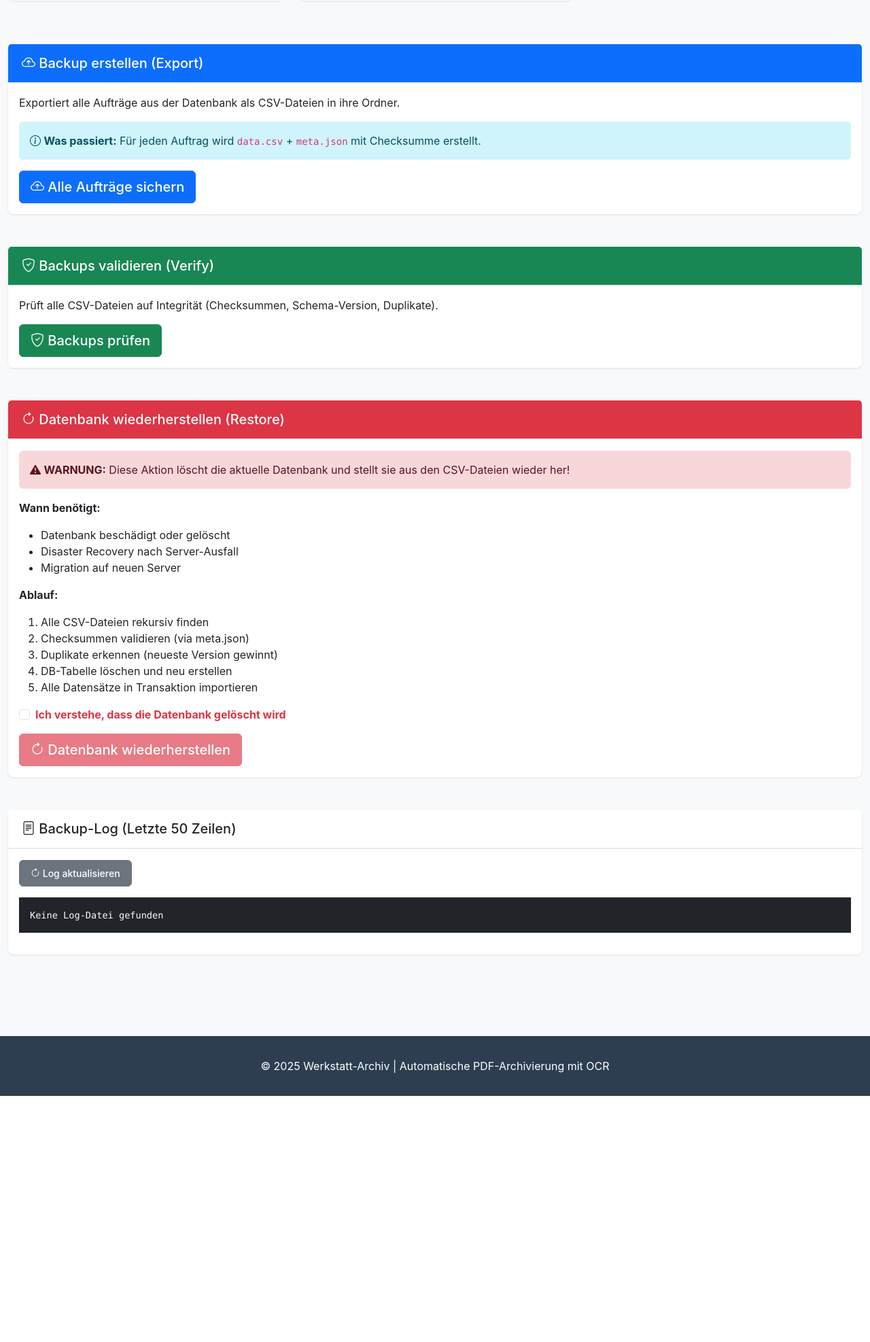
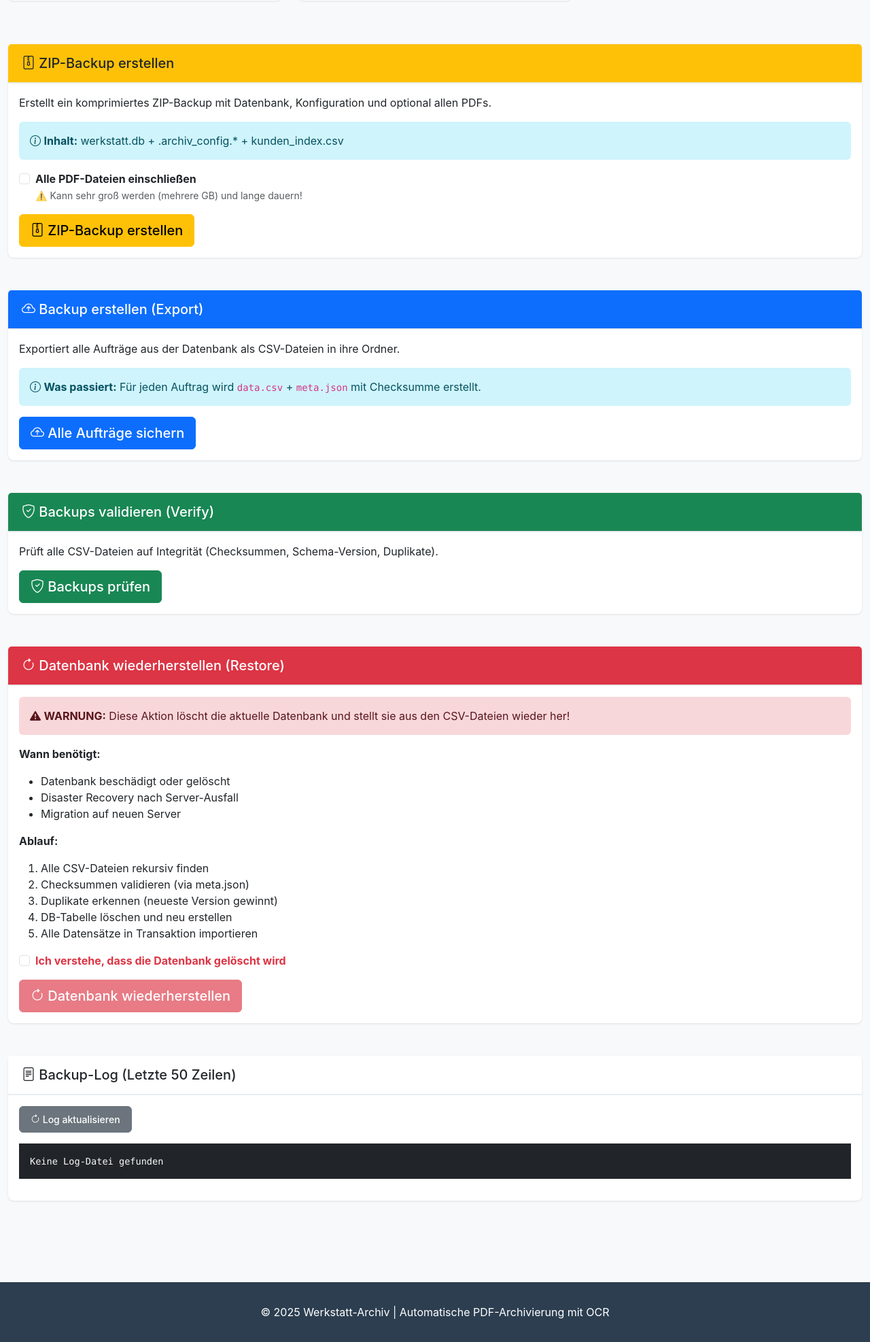
Before and after one commit to SHP-ART/WerkstattArchiv-V2, a Flask app: page /backup in a window 1280 px wide. Shown: the part 425-2399 px from the top of the page at 68% size. Before the commit the page ends 2037 px from the top, so only its background shows below. Run offline with Flask 3, Linux system fonts and the light colour scheme; some libraries are stand-ins or nearby versions.

Commit message:
Add: ZIP-Backup Button in Web-UI
- Neue Sektion 'ZIP-Backup erstellen' auf /backup Seite
- Checkbox für komplettes Archiv (mit Warnung)
- Progress-Anzeige während Backup-Erstellung
- API-Endpoint /api/backup/create-zip (POST)
  - Parameter: include_archive (bool)
  - Nutzt backup.create_backup() Modul
  - Cleanup alter Backups (behält 10 neueste)
  - Gibt Pfad, Filename und Größe zurück

Features:
- Erstellt werkstatt_backup_YYYY-MM-DD_HH-MM-SS.zip
- Inhalt: DB + Config + kunden_index.csv (+ optional PDFs)
- Warnung bei include_archive (kann GB groß werden)
- Erfolgs-/Fehlermeldungen mit Details

UI: Gelbe Warning-Card für ZIP-Backup oberhalb CSV-Export

```diff
--- a/templates/backup.html
+++ b/templates/backup.html
@@ -41,6 +41,49 @@
                 <h5 class="card-title mt-3">Letztes Backup</h5>
                 <p class="mb-0" id="last-backup">-</p>
                 <small class="text-muted">Zeitstempel</small>
+            </div>
+        </div>
+    </div>
+</div>
+
+<!-- ZIP Backup -->
+<div class="row mb-4">
+    <div class="col-lg-12">
+        <div class="card border-warning">
+            <div class="card-header bg-warning text-dark">
+                <h5 class="mb-0"><i class="bi bi-file-zip"></i> ZIP-Backup erstellen</h5>
+            </div>
+            <div class="card-body">
+                <p>Erstellt ein komprimiertes ZIP-Backup mit Datenbank, Konfiguration und optional allen PDFs.</p>
+
+                <div class="alert alert-info">
+                    <i class="bi bi-info-circle"></i>
+                    <strong>Inhalt:</strong> werkstatt.db + .archiv_config.* + kunden_index.csv
+                </div>
+
+                <div class="form-check mb-3">
+                    <input class="form-check-input" type="checkbox" id="include-archive-pdfs">
+                    <label class="form-check-label" for="include-archive-pdfs">
+                        <strong>Alle PDF-Dateien einschließen</strong>
+                        <br><small class="text-muted">⚠️ Kann sehr groß werden (mehrere GB) und lange dauern!</small>
+                    </label>
+                </div>
+
+                <div id="zip-backup-progress" class="mb-3" style="display: none;">
+                    <div class="d-flex justify-content-between mb-2">
+                        <span id="zip-backup-progress-text">Erstelle Backup...</span>
+                        <span id="zip-backup-progress-percent"></span>
+                    </div>
+                    <div class="progress" style="height: 25px;">
+                        <div id="zip-backup-progress-bar" class="progress-bar progress-bar-striped progress-bar-animated bg-warning" role="progressbar" style="width: 0%"></div>
+                    </div>
+                </div>
+
+                <div id="zip-backup-status" class="mb-3" style="display: none;"></div>
+
+                <button class="btn btn-warning btn-lg" id="btn-zip-backup" onclick="doZipBackup()">
+                    <i class="bi bi-file-zip"></i> ZIP-Backup erstellen
+                </button>
             </div>
         </div>
     </div>
@@ -215,6 +258,67 @@
             })
             .catch(function(e) {
                 document.getElementById('backup-log').textContent = 'Fehler beim Laden: ' + e;
+            });
+    }
+
+    function doZipBackup() {
+        var btn = document.getElementById('btn-zip-backup');
+        var progress = document.getElementById('zip-backup-progress');
+        var status = document.getElementById('zip-backup-status');
+        var includeArchive = document.getElementById('include-archive-pdfs').checked;
+
+        if (includeArchive && !confirm('Das Backup mit allen PDFs kann sehr groß werden (mehrere GB) und lange dauern!\n\nTrotzdem fortfahren?')) {
+            return;
+        }
+
+        btn.disabled = true;
+        btn.innerHTML = '<span class="spinner-border spinner-border-sm me-2"></span>Erstelle ZIP...';
+
+        progress.style.display = 'block';
+        status.style.display = 'none';
+
+        var progressText = document.getElementById('zip-backup-progress-text');
+        var progressBar = document.getElementById('zip-backup-progress-bar');
+
+        progressText.textContent = includeArchive ? 'Erstelle Vollbackup (kann lange dauern)...' : 'Erstelle Backup...';
+        progressBar.style.width = '30%';
+
+        fetch('/api/backup/create-zip', {
+            method: 'POST',
+            headers: { 'Content-Type': 'application/json' },
+            body: JSON.stringify({ include_archive: includeArchive })
+        })
+            .then(function(r) { return r.json(); })
+            .then(function(data) {
+                progressBar.style.width = '100%';
+
+                setTimeout(function() {
+                    progress.style.display = 'none';
+
+                    if (data.success) {
+                        status.style.display = 'block';
+                        status.className = 'alert alert-success';
+                        var sizeMB = (data.size_bytes / (1024 * 1024)).toFixed(2);
+                        status.innerHTML =
+                            '<i class="bi bi-check-circle"></i> <strong>ZIP-Backup erfolgreich erstellt!</strong><br>' +
+                            'Datei: <code>' + data.filename + '</code><br>' +
+                            'Größe: ' + sizeMB + ' MB<br>' +
+                            'Pfad: <code>' + data.path + '</code><br>' +
+                            'Inhalt: ' + (includeArchive ? 'DB + Config + PDFs' : 'DB + Config');
+                    } else {
+                        throw new Error(data.error || 'Unbekannter Fehler');
+                    }
+                }, 500);
+            })
+            .catch(function(e) {
+                progress.style.display = 'none';
+                status.style.display = 'block';
+                status.className = 'alert alert-danger';
+                status.innerHTML = '<i class="bi bi-x-circle"></i> <strong>Fehler:</strong> ' + e;
+            })
+            .finally(function() {
+                btn.disabled = false;
+                btn.innerHTML = '<i class="bi bi-file-zip"></i> ZIP-Backup erstellen';
             });
     }
 
--- a/web_app.py
+++ b/web_app.py
@@ -1620,6 +1620,73 @@ def backup_log():
         return f'Fehler: {e}', 500
 
 
+@app.route('/api/backup/create-zip', methods=['POST'])
+def create_zip_backup():
+    """API: ZIP-Backup erstellen"""
+    try:
+        import backup
+
+        c = get_config()
+
+        # Prüfe ob Backup-Ziel gesetzt ist
+        backup_target = c.get_backup_target_dir()
+        if not backup_target:
+            return jsonify({
+                'success': False,
+                'error': 'Kein Backup-Zielordner konfiguriert! Bitte unter Einstellungen setzen.'
+            }), 400
+
+        # Parameter aus Request
+        data = request.get_json() or {}
+        include_archive = data.get('include_archive', False)
+
+        # Pfade
+        archiv_root = c.get_archiv_root()
+        db_path = archiv_root / 'werkstatt.db'
+
+        # Config-Datei finden (.json oder .yaml)
+        config_path = None
+        for ext in ['.json', '.yaml']:
+            candidate = Path(f'.archiv_config{ext}')
+            if candidate.exists():
+                config_path = candidate
+                break
+
+        if not config_path:
+            return jsonify({
+                'success': False,
+                'error': 'Keine Konfigurationsdatei gefunden'
+            }), 500
+
+        logger.info(f"Starte ZIP-Backup (include_archive={include_archive})")
+
+        # Backup erstellen
+        backup_path = backup.create_backup(
+            archiv_root=archiv_root,
+            db_path=db_path,
+            config_path=config_path,
+            backup_target_dir=backup_target,
+            include_archive=include_archive
+        )
+
+        # Alte Backups aufräumen (behalte 10 neueste)
+        backup.cleanup_old_backups(backup_target, keep_count=10)
+
+        # Datei-Größe ermitteln
+        size_bytes = backup_path.stat().st_size
+
+        return jsonify({
+            'success': True,
+            'path': str(backup_path),
+            'filename': backup_path.name,
+            'size_bytes': size_bytes
+        })
+
+    except Exception as e:
+        logger.error(f"Fehler beim ZIP-Backup: {e}", exc_info=True)
+        return jsonify({'success': False, 'error': str(e)}), 500
+
+
 # ============================================================
 # ROUTES - Keywords Management
 # ============================================================
```
